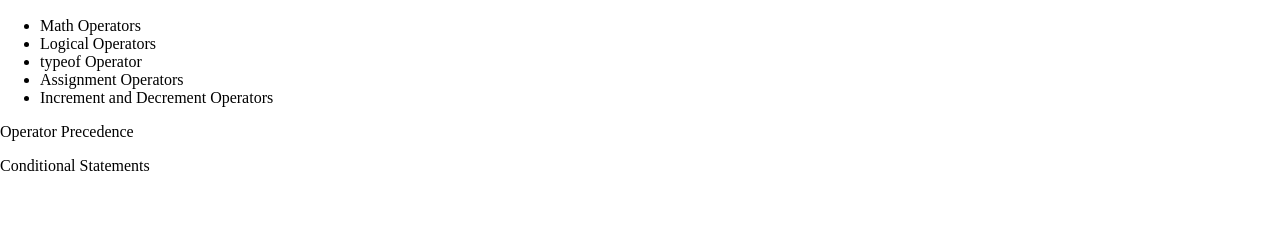
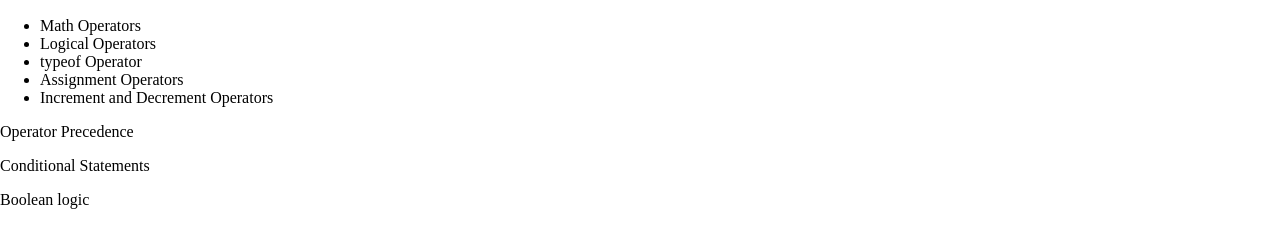
Before and after one commit to wisestme/JS_Basics, a plain HTML site: page index.html in a window 1280 px wide. Shown: the part 665-890 px from the top of the page. Before the commit the page ends 856 px from the top, so only its background shows below. Drawn offline with Linux system fonts and the light colour scheme.

Commit message:
adds paragraph element

```diff
--- a/index.html
+++ b/index.html
@@ -61,6 +61,8 @@
 
 				<p>Conditional Statements</p>
 
+				<p>Boolean logic</p>
+
 		</section>
 	</main>
 
```
